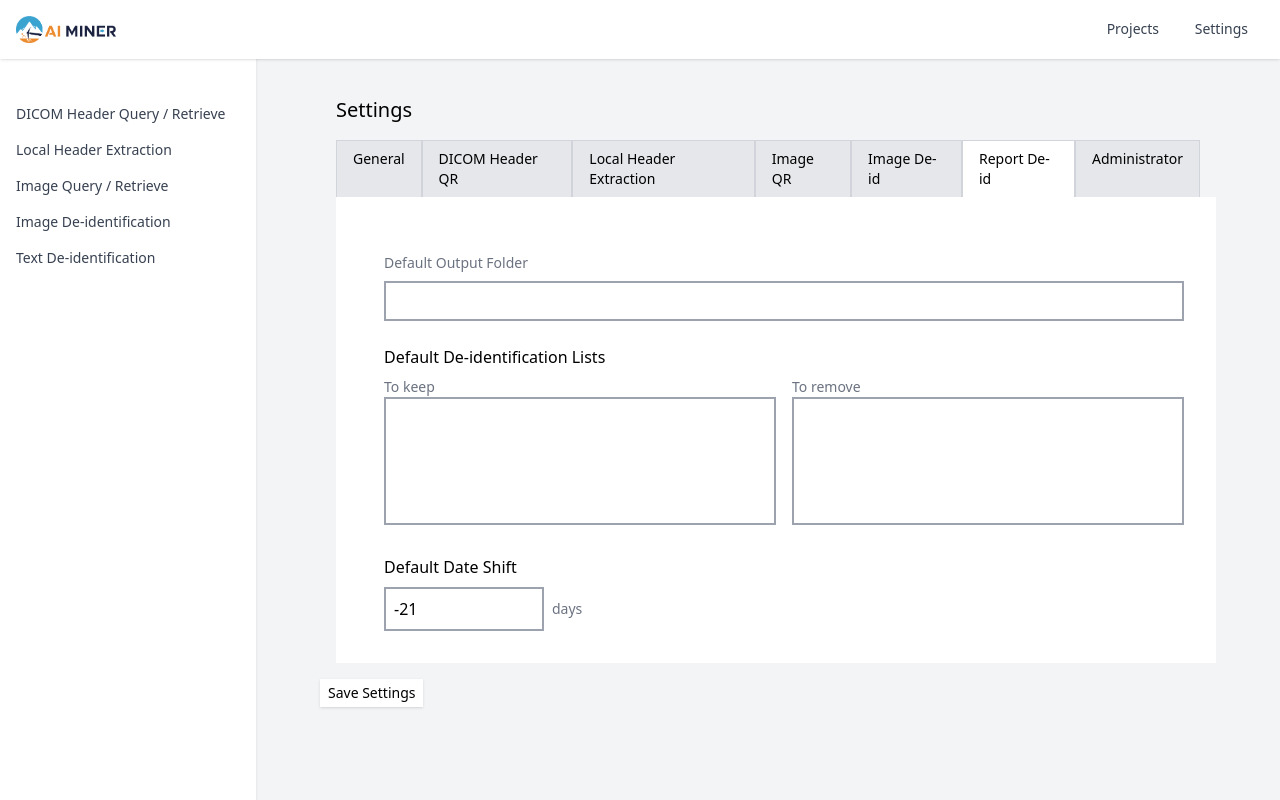
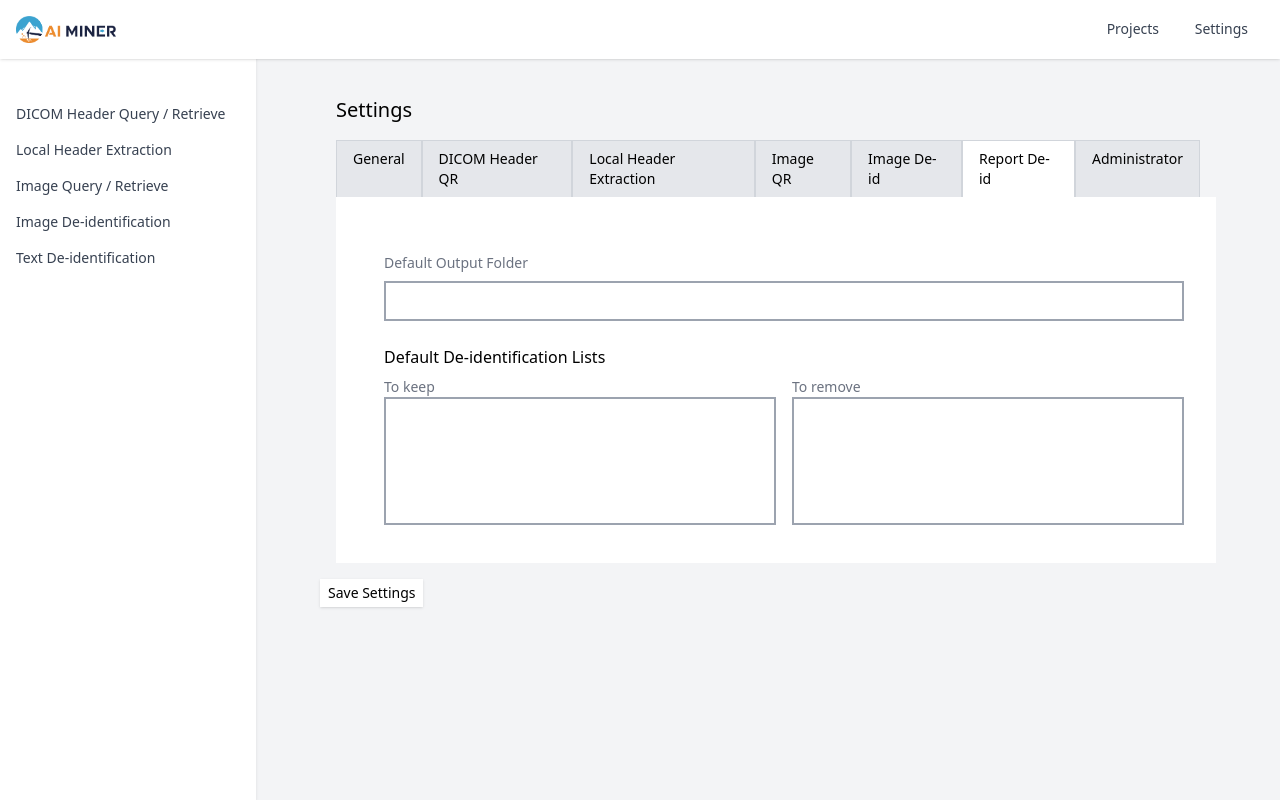
Before and after one commit to stjude/icore-image, a Django app: page /settings/report_deid/ in a window 1280 px wide. Run offline with Django 4.2, Linux system fonts and the light colour scheme; some libraries are stand-ins or nearby versions.

Commit message:
Move date shift setting to administrator settings

```diff
--- a/deid/templates/image_deid.html
+++ b/deid/templates/image_deid.html
@@ -135,6 +135,7 @@
 
 <script>
     let settings = {};
+    let date_shift_range = 0;
     document.addEventListener('DOMContentLoaded', async function() {
         try {
             const response = await fetch('/load_settings/');
@@ -179,6 +180,9 @@
 
             if (settings.deid_filters) {
                 loadFiltersFromSettings(settings.deid_filters);
+            }
+            if (settings.date_shift_range) {
+                date_shift_range = settings.date_shift_range;
             }
 
         } catch (error) {
@@ -265,7 +269,7 @@
             tags_to_keep: document.querySelector('[name="tags_to_keep"]').value,
             tags_to_dateshift: document.querySelector('[name="tags_to_dateshift"]').value,
             tags_to_randomize: document.querySelector('[name="tags_to_randomize"]').value,
-            date_shift_days: document.querySelector('[name="date_shift_days"]').value,
+            date_shift_days: date_shift_range,
             pacs_ip: settings.pacs_ip || '',
             pacs_port: settings.pacs_port || '',
             pacs_aet: settings.pacs_aet || '',
--- a/deid/templates/settings/text_deid.html
+++ b/deid/templates/settings/text_deid.html
@@ -30,17 +30,6 @@
             </div>
         </div>
     </div>
-
-    <div class="mt-6">
-        <div class="text-md mb-2">Default Date Shift</div>
-        <div class="flex items-center">
-            <input type="number"
-                   class="w-40 border-2 border-gray-400 p-2"
-                   name="default_date_shift_days"
-                   value="0" />
-            <span class="ml-2 text-sm text-gray-500">days</span>
-        </div>
-    </div>
 </div>
 
 {% endblock %}
@@ -63,9 +52,6 @@
             if (settings.default_text_to_remove) {
                 document.querySelector('[name="default_text_to_remove"]').value = settings.default_text_to_remove;
             }
-            if (settings.default_date_shift_days) {
-                document.querySelector('[name="default_date_shift_days"]').value = settings.default_date_shift_days;
-            }
         } catch (error) {
             console.error('Error loading settings:', error);
         }
@@ -76,7 +62,6 @@
             default_output_folder: document.querySelector('[name="default_output_folder"]').value,
             default_text_to_keep: document.querySelector('[name="default_text_to_keep"]').value,
             default_text_to_remove: document.querySelector('[name="default_text_to_remove"]').value,
-            default_date_shift_days: document.querySelector('[name="default_date_shift_days"]').value,
         };
 
         try {
```
Also changed, not shown: deid/templates/text_deid.html (+6 -15 lines).
